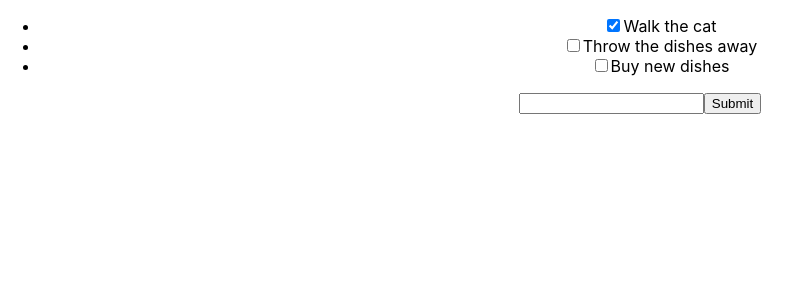
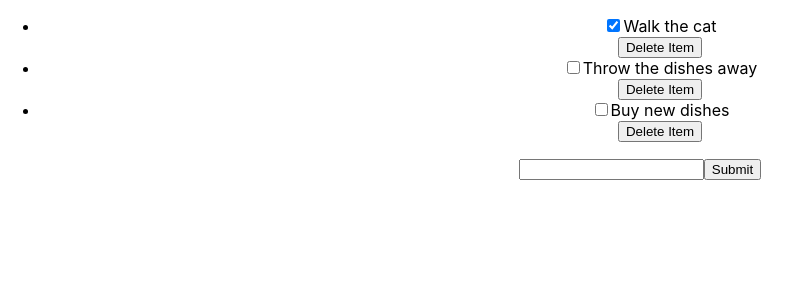
Before and after one commit to gahartj/react-to-do, a React (Create React App) app: page / in a window 1280 px wide. Shown: the top 300 px of the page, without its empty margins (0-801 px from the left). Built offline with nearby package versions, Linux system fonts and the light colour scheme.

Commit message:
re-committing assignment 8 events

```diff
--- a/src/App.js
+++ b/src/App.js
@@ -33,6 +33,11 @@ toggleComplete(index) {
   this.setState({ todos: todos});
 }
 
+deleteTodo(index) {
+    const updatedList = this.state.todos.filter(todo => todo !== this.state.todos[index]);
+    this.setState({ todos: updatedList });
+  }
+
    render() {
      return (
        <div className="App">
--- a/src/components/ToDo.js
+++ b/src/components/ToDo.js
@@ -3,10 +3,13 @@ import React,{ Component } from 'react';
 class ToDo extends Component {
   render() {
     return (
+      <div>
       <li>
         <input type="checkbox" checked={ this.props.isCompleted } onChange={ this.props.toggleComplete } />
         <span>{ this.props.description }</span>
       </li>
+      <button type="button" onClick={this.props.deleteTodo}>Delete Item</button>
+      </div>
     );
   }
 }
```
